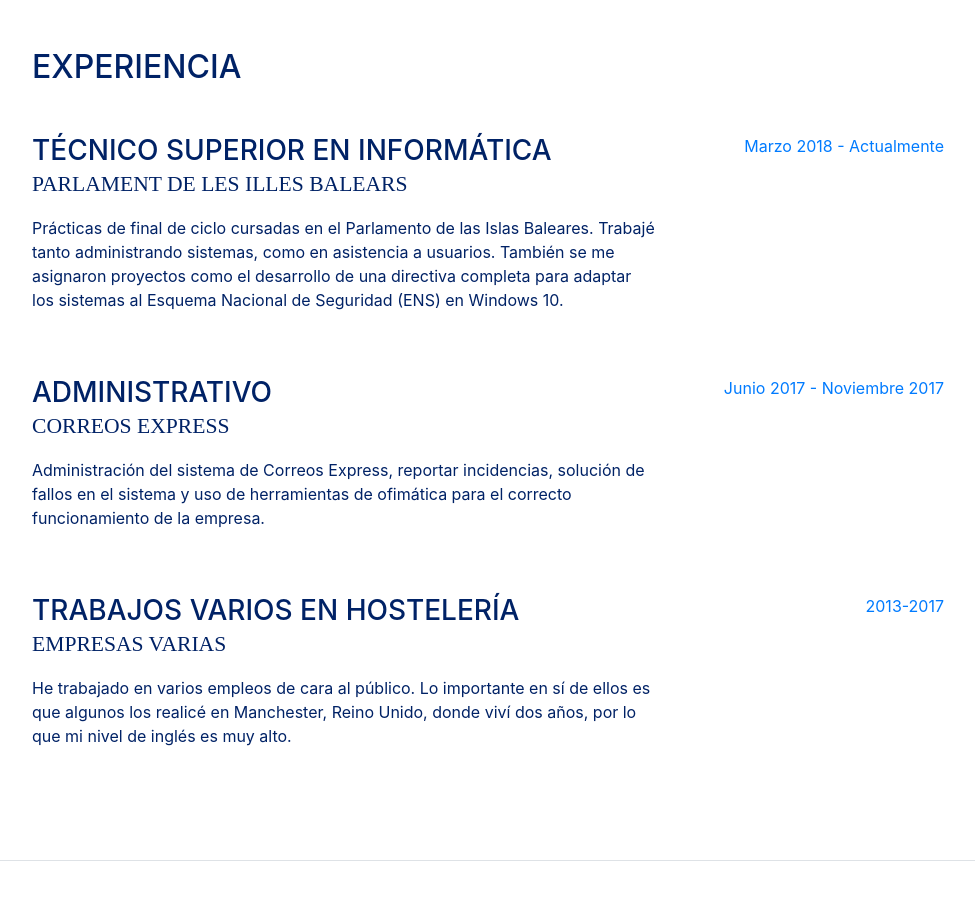
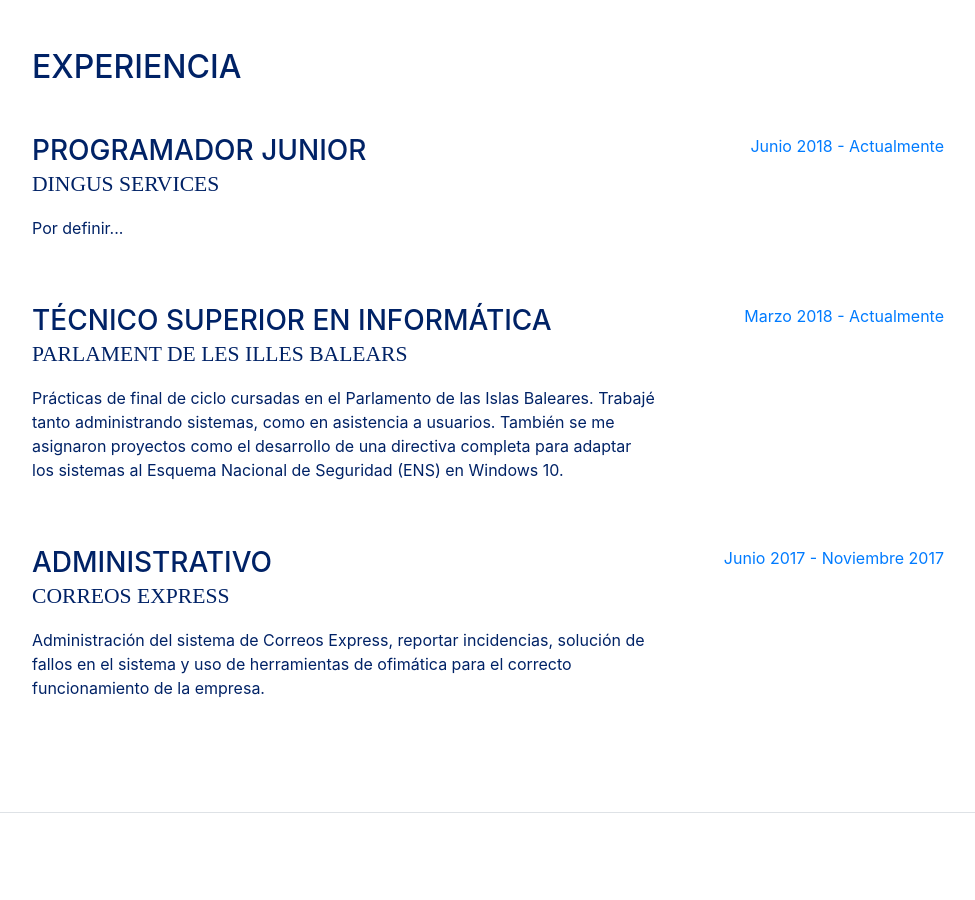
Before and after one commit to Orteu/orteu.github.io, a website with bundled scripts: page es.html in a window 1280 px wide. Shown: the part 800-1700 px from the top of the page, without its empty margins (288-1263 px from the left). Built offline with nearby package versions, Linux system fonts and the light colour scheme; a web font is replaced by a local one.

```diff
--- a/es.html
+++ b/es.html
@@ -161,6 +161,19 @@
 
           <div class="resume-item d-flex flex-column flex-md-row mb-5">
             <div class="resume-content mr-auto">
+              <h3 class="mb-0">Programador Junior</h3>
+              <div class="subheading mb-3">Dingus Services</div>
+
+              <p>Por definir...</p>
+
+            </div>
+            <div class="resume-date text-md-right">
+              <span class="text-primary">Junio 2018 - Actualmente</span>
+            </div>
+          </div>
+
+          <div class="resume-item d-flex flex-column flex-md-row mb-5">
+            <div class="resume-content mr-auto">
               <h3 class="mb-0">Técnico Superior en Informática</h3>
               <div class="subheading mb-3">Parlament de les Illes Balears</div>
               <p>Prácticas de final de ciclo cursadas en el Parlamento de las Islas Baleares. Trabajé tanto administrando sistemas, como en asistencia a usuarios. También se me asignaron proyectos como el desarrollo de una directiva completa para adaptar los sistemas al Esquema Nacional de Seguridad (ENS) en Windows 10. </p>
@@ -181,16 +194,7 @@
             </div>
           </div>
 
-          <div class="resume-item d-flex flex-column flex-md-row mb-5">
-            <div class="resume-content mr-auto">
-              <h3 class="mb-0">Trabajos varios en hostelería</h3>
-              <div class="subheading mb-3">Empresas varias</div>
-              <p>He trabajado en varios empleos de cara al público. Lo importante en sí de ellos es que algunos los realicé en Manchester, Reino Unido, donde viví dos años, por lo que mi nivel de inglés es muy alto.</p>
-            </div>
-            <div class="resume-date text-md-right">
-              <span class="text-primary">2013-2017</span>
-            </div>
-          </div>
+
 
 
         </div>
```
